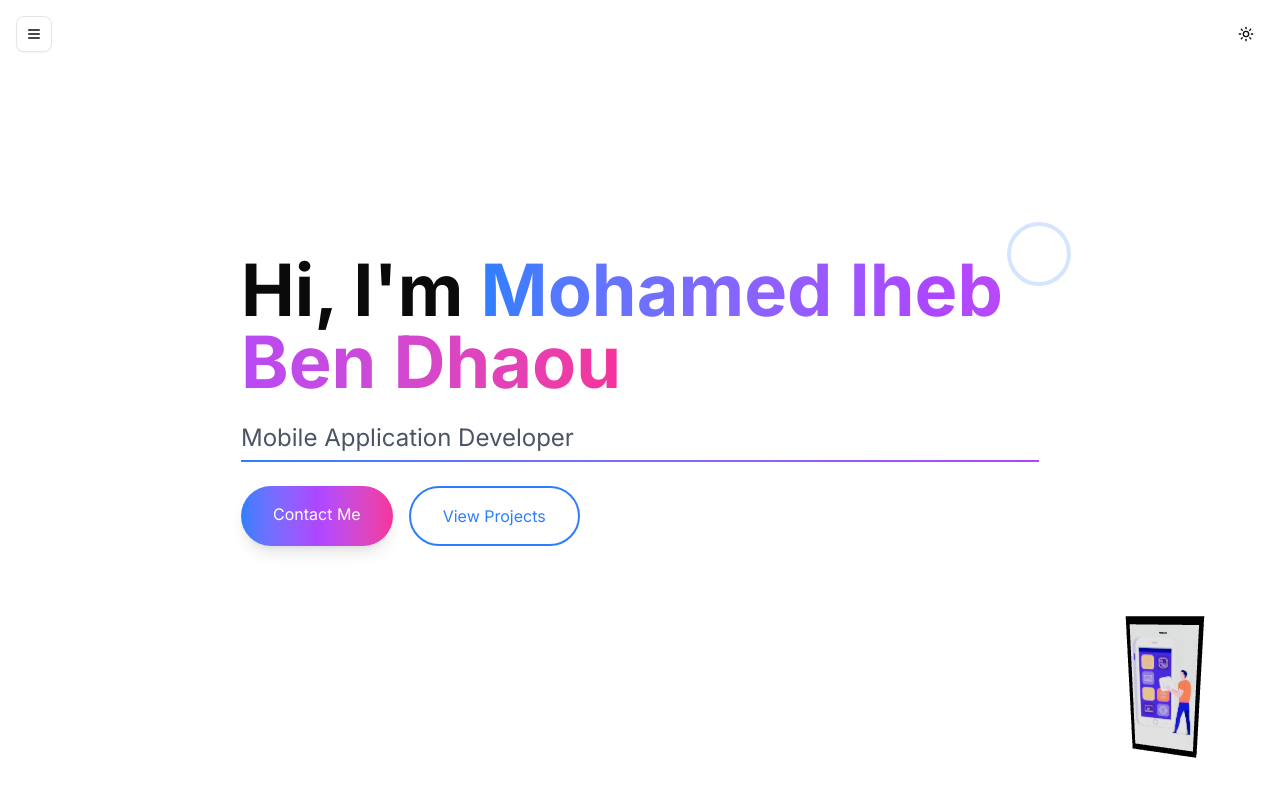
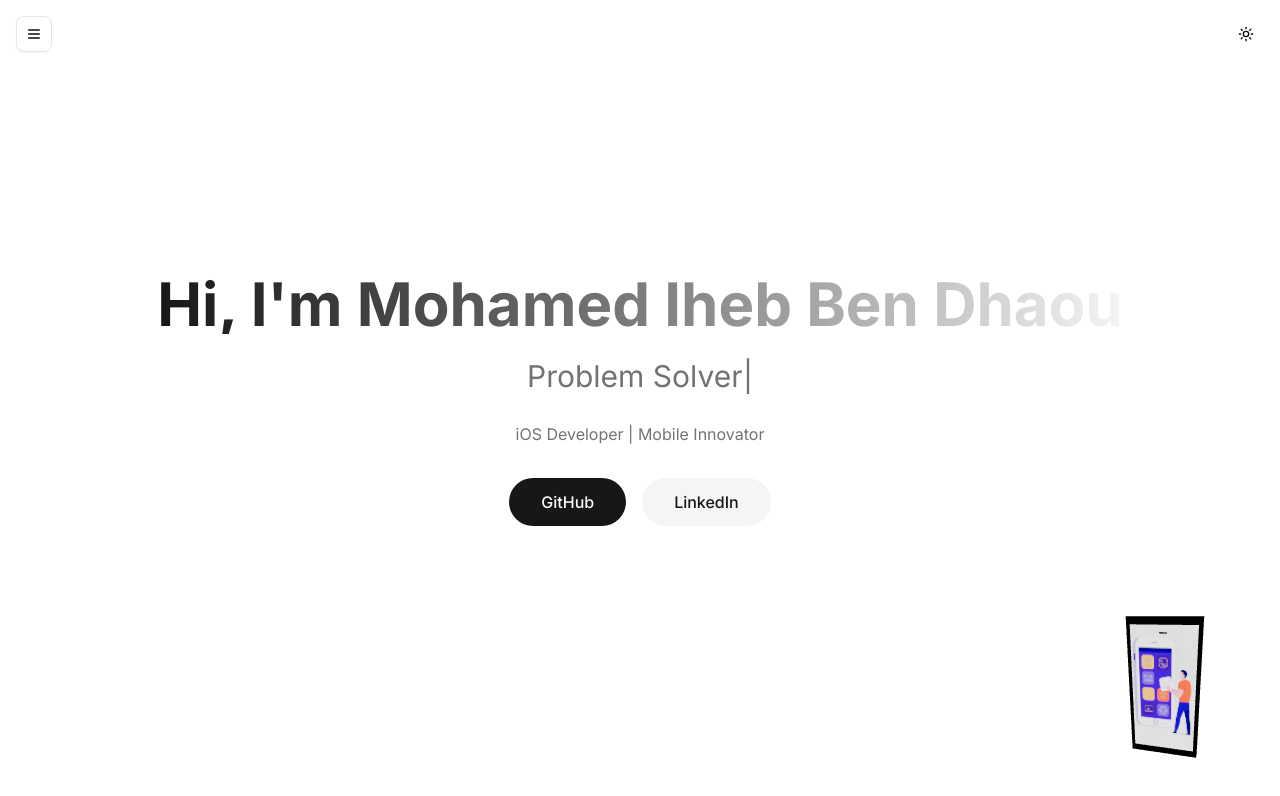
Before and after one commit to firsthunter/Portfolio, a Next.js app: page / in a window 1280 px wide. Shown: the top 796 px of the page. Built offline with nearby package versions, Linux system fonts and the light colour scheme.

Commit message:
feat: enhance UI components with framer-motion for animations and add new skills and contact sections

```diff
--- a/package.json
+++ b/package.json
@@ -18,11 +18,13 @@
     "@splinetool/runtime": "^0.9.508",
     "class-variance-authority": "^0.7.1",
     "clsx": "^2.1.1",
+    "framer-motion": "^12.9.4",
     "lucide-react": "^0.507.0",
     "next": "15.3.1",
     "next-themes": "^0.4.6",
     "react": "^19.0.0",
     "react-dom": "^19.0.0",
+    "react-type-animation": "^3.2.0",
     "tailwind-merge": "^3.2.0",
     "tailwindcss-animate": "^1.0.7",
     "three": "^0.176.0"
--- a/src/app/page.tsx
+++ b/src/app/page.tsx
@@ -13,12 +13,12 @@ export default function Home() {
       <ThemeToggle />
       <SectionsDrawer />
       <ScrollArea className="h-screen w-full">
-        <div className="min-h-screen bg-background transition-colors duration-300">
-          <div id="hero"><Hero /></div>
-          <div id="about"><About /></div>
-          <div id="skills"><Skills /></div>
-          <div id="projects"><Projects /></div>
-          <div id="contact"><Contact /></div>
+        <div className="min-h-screen bg-background transition-all duration-500 ease-in-out">
+          <div id="hero" className="min-h-screen"><Hero /></div>
+          <div id="about" className="min-h-screen py-20 px-4 sm:px-6 lg:px-8"><About /></div>
+          <div id="skills" className="min-h-screen py-20 px-4 sm:px-6 lg:px-8 bg-muted/30"><Skills /></div>
+          <div id="projects" className="min-h-screen py-20 px-4 sm:px-6 lg:px-8"><Projects /></div>
+          <div id="contact" className="min-h-screen py-20 px-4 sm:px-6 lg:px-8 bg-muted/30"><Contact /></div>
         </div>
       </ScrollArea>
     </main>
--- a/src/components/Contact.tsx
+++ b/src/components/Contact.tsx
@@ -1,20 +1,99 @@
-import { personalInfo } from '../data/personalInfo';
+'use client';
+
+import { motion } from "framer-motion";
+import { personalInfo } from "@/data/personalInfo";
 
 export default function Contact() {
   return (
-    <section id="contact" className="py-20">
-      <div className="max-w-4xl mx-auto px-8 text-center">
-        <h2 className="text-3xl font-bold mb-8">Get In Touch</h2>
-        <p className="text-gray-600 dark:text-gray-300 mb-8">
-          I'm always open to new opportunities and interesting projects.
+    <section className="py-20 px-4">
+      <motion.div
+        initial={{ opacity: 0 }}
+        whileInView={{ opacity: 1 }}
+        className="container mx-auto max-w-4xl"
+      >
+        <h2 className="text-3xl md:text-4xl font-bold text-center mb-12">
+          Get In Touch
+        </h2>
+
+        <div className="grid grid-cols-1 md:grid-cols-2 gap-12">
+          <motion.div
+            initial={{ x: -50, opacity: 0 }}
+            whileInView={{ x: 0, opacity: 1 }}
+            className="space-y-6"
+          >
+            <div>
+              <h3 className="text-xl font-semibold mb-2">Contact Information</h3>
+              <p className="text-muted-foreground">
+                Feel free to reach out through any of these channels:
               </p>
+            </div>
+            <div className="space-y-4">
               <a
                 href={`mailto:${personalInfo.email}`}
-          className="rounded-full bg-blue-500 text-white px-6 py-3 hover:bg-blue-600 transition-colors"
+                className="flex items-center gap-2 text-primary hover:underline"
               >
-          Send Email
+                <span>📧</span>
+                {personalInfo.email}
+              </a>
+              <a
+                href={`tel:${personalInfo.phone}`}
+                className="flex items-center gap-2 text-primary hover:underline"
+              >
+                <span>📱</span>
+                {personalInfo.phone}
+              </a>
+              <div className="flex gap-4">
+                <a
+                  href={personalInfo.social.github}
+                  target="_blank"
+                  rel="noopener noreferrer"
+                  className="text-primary hover:underline"
+                >
+                  GitHub
+                </a>
+                <a
+                  href={personalInfo.social.linkedin}
+                  target="_blank"
+                  rel="noopener noreferrer"
+                  className="text-primary hover:underline"
+                >
+                  LinkedIn
                 </a>
               </div>
+            </div>
+          </motion.div>
+
+          <motion.form
+            initial={{ x: 50, opacity: 0 }}
+            whileInView={{ x: 0, opacity: 1 }}
+            className="space-y-4"
+            onSubmit={(e) => e.preventDefault()}
+          >
+            <input
+              type="text"
+              placeholder="Your Name"
+              className="w-full p-2 rounded-md border bg-background"
+            />
+            <input
+              type="email"
+              placeholder="Your Email"
+              className="w-full p-2 rounded-md border bg-background"
+            />
+            <textarea
+              placeholder="Your Message"
+              rows={4}
+              className="w-full p-2 rounded-md border bg-background"
+            ></textarea>
+            <motion.button
+              whileHover={{ scale: 1.05 }}
+              whileTap={{ scale: 0.95 }}
+              className="w-full py-3 bg-primary text-primary-foreground rounded-md"
+            >
+              Send Message
+            </motion.button>
+          </motion.form>
+        </div>
+      </motion.div>
     </section>
   );
 }
--- a/src/components/Hero.tsx
+++ b/src/components/Hero.tsx
@@ -1,39 +1,74 @@
-import { personalInfo } from '../data/personalInfo';
-import AnimatedBackground from './AnimatedBackground';
+'use client';
+
+import { personalInfo } from '@/data/personalInfo';
+import { motion } from "framer-motion";
+import { TypeAnimation } from 'react-type-animation';
 
 export default function Hero() {
   return (
-    <section className="relative min-h-screen flex items-center justify-center p-8 overflow-hidden">
-      <AnimatedBackground />
-      <div className="max-w-4xl relative animate-fadeIn backdrop-blur-sm bg-white/10 dark:bg-black/10 p-12 rounded-2xl border border-white/20">
-        <h1 className="text-5xl sm:text-7xl font-bold mb-6 relative">
-          Hi, I'm{' '}
-          <span className="text-transparent bg-clip-text bg-gradient-to-r from-blue-500 via-purple-500 to-pink-500 animate-gradient animate-glow">
-            {personalInfo.name}
-          </span>
-          <div className="absolute -top-8 -right-8 w-16 h-16 rounded-full border-4 border-blue-500 animate-spin-slow opacity-20"></div>
+    <div className="flex flex-col items-center justify-center h-screen relative overflow-hidden">
+      <motion.div
+        initial={{ opacity: 0, y: 20 }}
+        animate={{ opacity: 1, y: 0 }}
+        transition={{ duration: 0.8 }}
+        className="text-center z-10"
+      >
+        <h1 className="text-4xl sm:text-6xl font-bold mb-6 bg-gradient-to-r from-primary to-secondary bg-clip-text text-transparent">
+          Hi, I&apos;m {personalInfo.name}
         </h1>
-        <p className="text-xl sm:text-2xl text-gray-600 dark:text-gray-300 mb-8 animate-slideUp relative">
-          {personalInfo.title}
-          <span className="absolute -bottom-2 left-0 w-full h-0.5 bg-gradient-to-r from-blue-500 to-purple-500 animate-shine"></span>
+        <div className="h-[40px] sm:h-[48px]">
+          <TypeAnimation
+            sequence={[
+              personalInfo.title,
+              2000,
+              'Problem Solver',
+              2000,
+              'Tech Innovator',
+              2000,
+            ]}
+            wrapper="span"
+            speed={50}
+            style={{ display: 'inline-block' }}
+            className="text-2xl sm:text-3xl text-muted-foreground"
+            repeat={Infinity}
+          />
+        </div>
+        <p className="mt-4 max-w-2xl mx-auto text-muted-foreground">
+          {'iOS Developer | Mobile Innovator '}
         </p>
-        <div className="flex gap-4 animate-slideUp animation-delay-200">
-          <a
-            href="#contact"
-            className="rounded-full bg-gradient-to-r from-blue-500 via-purple-500 to-pink-500 text-white px-8 py-4 hover:scale-105 transition-all duration-300 shadow-lg hover:shadow-purple-500/25 relative overflow-hidden group"
+        <motion.div className="flex gap-4 justify-center mt-8">
+          <motion.a
+            href={personalInfo.social.github}
+            target="_blank"
+            rel="noopener noreferrer"
+            whileHover={{ scale: 1.05 }}
+            whileTap={{ scale: 0.95 }}
+            className="px-8 py-3 bg-primary text-primary-foreground rounded-full font-medium hover:shadow-xl transition-all"
           >
-            <span className="relative z-10">Contact Me</span>
-            <div className="absolute inset-0 bg-gradient-to-r from-blue-600 via-purple-600 to-pink-600 opacity-0 group-hover:opacity-100 transition-opacity"></div>
-          </a>
-          <a
-            href="#projects"
-            className="rounded-full border-2 border-blue-500 text-blue-500 px-8 py-4 hover:scale-105 hover:bg-blue-50 dark:hover:bg-blue-900/20 transition-all duration-300 relative overflow-hidden group"
+            GitHub
+          </motion.a>
+          <motion.a
+            href={personalInfo.social.linkedin}
+            target="_blank"
+            rel="noopener noreferrer"
+            whileHover={{ scale: 1.05 }}
+            whileTap={{ scale: 0.95 }}
+            className="px-8 py-3 bg-secondary text-secondary-foreground rounded-full font-medium hover:shadow-xl transition-all"
           >
-            <span className="relative z-10">View Projects</span>
-            <div className="absolute inset-0 bg-gradient-to-r from-blue-500/10 to-purple-500/10 opacity-0 group-hover:opacity-100 transition-opacity"></div>
-          </a>
-        </div>
-      </div>
-    </section>
-  );
+            LinkedIn
+          </motion.a>
+        </motion.div>
+      </motion.div>
+
+      <motion.div
+        className="absolute inset-0 -z-10"
+        initial={{ opacity: 0 }}
+        animate={{ opacity: 0.1 }}
+        transition={{ duration: 1 }}
+      >
+        <div className="absolute inset-0 bg-gradient-to-r from-primary/20 to-secondary/20" />
+        <div className="absolute inset-0 bg-grid-white/20" />
+      </motion.div>
+    </div>
+  )
 }
--- a/src/components/Projects.tsx
+++ b/src/components/Projects.tsx
@@ -1,42 +1,55 @@
-"use client"
+'use client';
 
-import { useState } from 'react';
-import { personalInfo } from '../data/personalInfo';
-import { ProjectModal } from './ProjectModal';
+import { personalInfo } from "@/data/personalInfo";
+import { motion } from "framer-motion";
+import { useState } from "react";
 
 export default function Projects() {
-  const [selectedProject, setSelectedProject] = useState(null);
+  const [filter, setFilter] = useState("all");
 
   return (
-    <section id="projects" className="relative py-20 overflow-hidden">
-      <div className="absolute inset-0 bg-gradient-to-br from-purple-50/80 via-white/40 to-pink-50/80
-        dark:from-gray-900/80 dark:via-gray-900/40 dark:to-purple-900/80 animate-gradient"></div>
-      <div className="max-w-4xl mx-auto px-8 relative">
-        <h2 className="text-4xl font-bold mb-8 text-transparent bg-clip-text bg-gradient-to-r
-          from-purple-500 to-pink-500 animate-gradient">Featured Projects</h2>
-        <div className="grid grid-cols-1 sm:grid-cols-2 gap-6">
+    <section className="py-20 px-4">
+      <motion.div
+        initial={{ opacity: 0 }}
+        whileInView={{ opacity: 1 }}
+        className="container mx-auto"
+      >
+        <h2 className="text-3xl md:text-4xl font-bold text-center mb-12">
+          Featured Projects
+        </h2>
+
+        <div className="grid grid-cols-1 md:grid-cols-2 lg:grid-cols-3 gap-6">
           {personalInfo.projects.map((project, index) => (
-            <div
+            <motion.div
               key={project.title}
-              className="group backdrop-blur-sm bg-white/30 dark:bg-black/30 rounded-xl
-                border border-white/20 dark:border-white/10 overflow-hidden shadow-lg
-                hover:shadow-2xl cursor-pointer transition-all duration-500
-                hover:-translate-y-2"
-              onClick={() => setSelectedProject(project)}
-              style={{ animationDelay: `${index * 200}ms` }}
+              initial={{ y: 50, opacity: 0 }}
+              whileInView={{ y: 0, opacity: 1 }}
+              transition={{ duration: 0.5, delay: index * 0.1 }}
+              className="bg-card p-6 rounded-lg shadow-lg hover:shadow-xl transition-all"
             >
-              <div className="p-6 relative">
-                <h3 className="text-xl font-bold mb-3 text-gray-800 dark:text-white">{project.title}</h3>
-                <p className="text-gray-600 dark:text-gray-300 line-clamp-3">{project.description}</p>
-                <div className="absolute bottom-0 left-0 w-full h-0.5 bg-gradient-to-r
-                  from-purple-500 to-pink-500 scale-x-0 group-hover:scale-x-100
-                  transition-transform duration-300"></div>
+              <h3 className="text-xl font-semibold mb-2">{project.title}</h3>
+              <p className="text-muted-foreground mb-4">{project.description}</p>
+              <div className="flex flex-wrap gap-2 mb-4">
+                {project.technologies.map((tech) => (
+                  <span
+                    key={tech}
+                    className="px-3 py-1 bg-primary/10 text-primary rounded-full text-sm"
+                  >
+                    {tech}
+                  </span>
+                ))}
               </div>
-            </div>
+              <div className="space-y-2">
+                {project.details.map((detail, i) => (
+                  <p key={i} className="text-sm text-muted-foreground">
+                    • {detail}
+                  </p>
+                ))}
+              </div>
+            </motion.div>
           ))}
         </div>
-      </div>
-      <ProjectModal project={selectedProject} onClose={() => setSelectedProject(null)} />
+      </motion.div>
     </section>
   );
 }
```
Also changed, not shown: src/components/About.tsx (+44 -15 lines), src/components/Skills.tsx (+45 -27 lines), 1 other file (tests, documents, lock files or other folders). Lines whose indentation alone changed are shown as unchanged.
